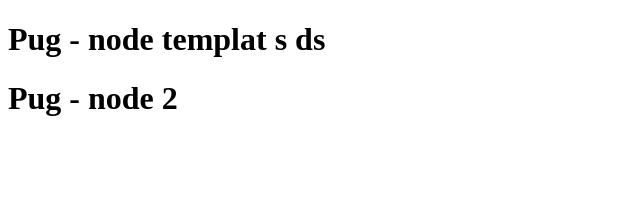
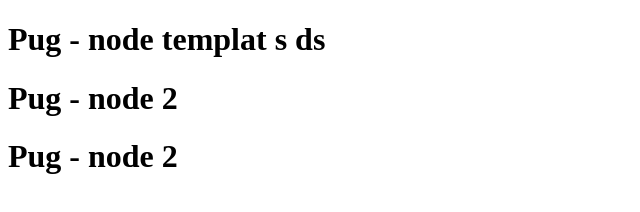
Before and after one commit to cyberpunk3351/DrumHtmlTemplate, a website: page src/pug/index.pug in a window 1280 px wide. Shown: the whole page, without its empty margins (0-640 px from the left). Drawn offline with nearby package versions, Linux system fonts and the light colour scheme; files that its build step writes are made by us from their sources.

Commit message:
add text in layout/home.pug for test

```diff
--- a/src/pug/_layouts/home.pug
+++ b/src/pug/_layouts/home.pug
@@ -1 +1,2 @@
 h1 Pug - node 2
+h1 Pug - node 2
```
